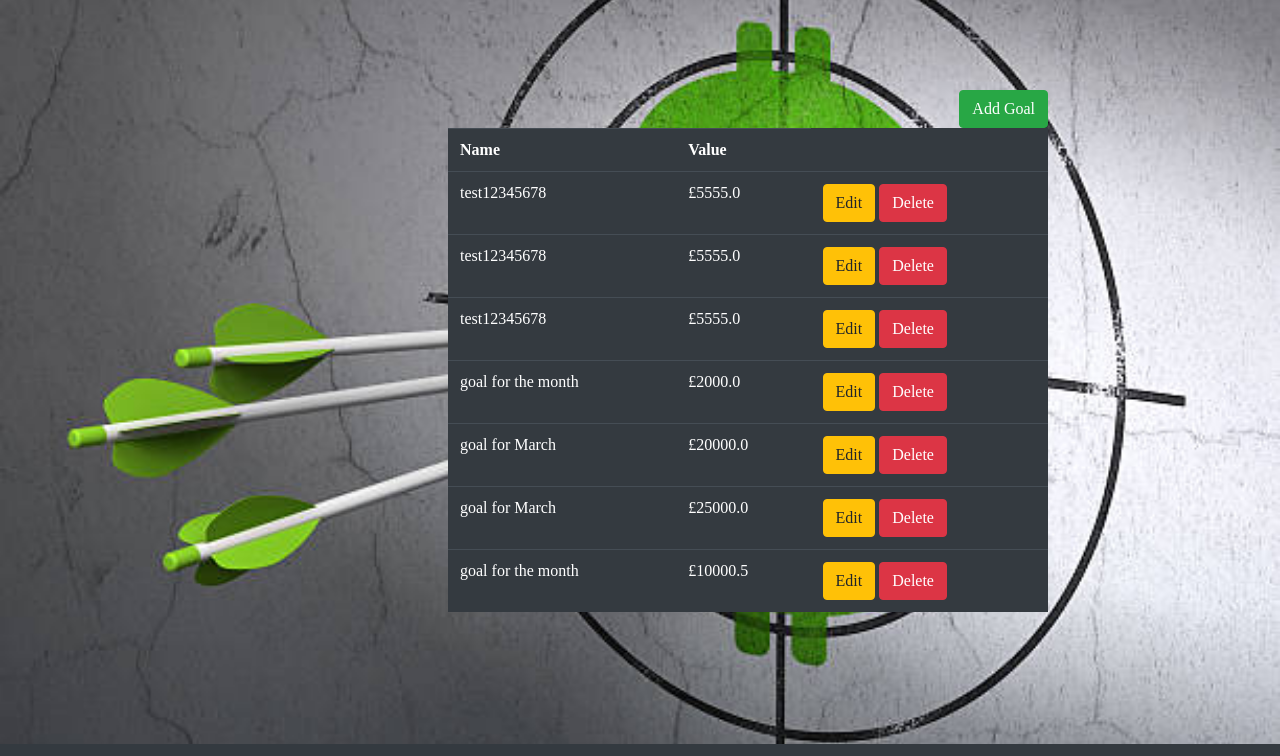
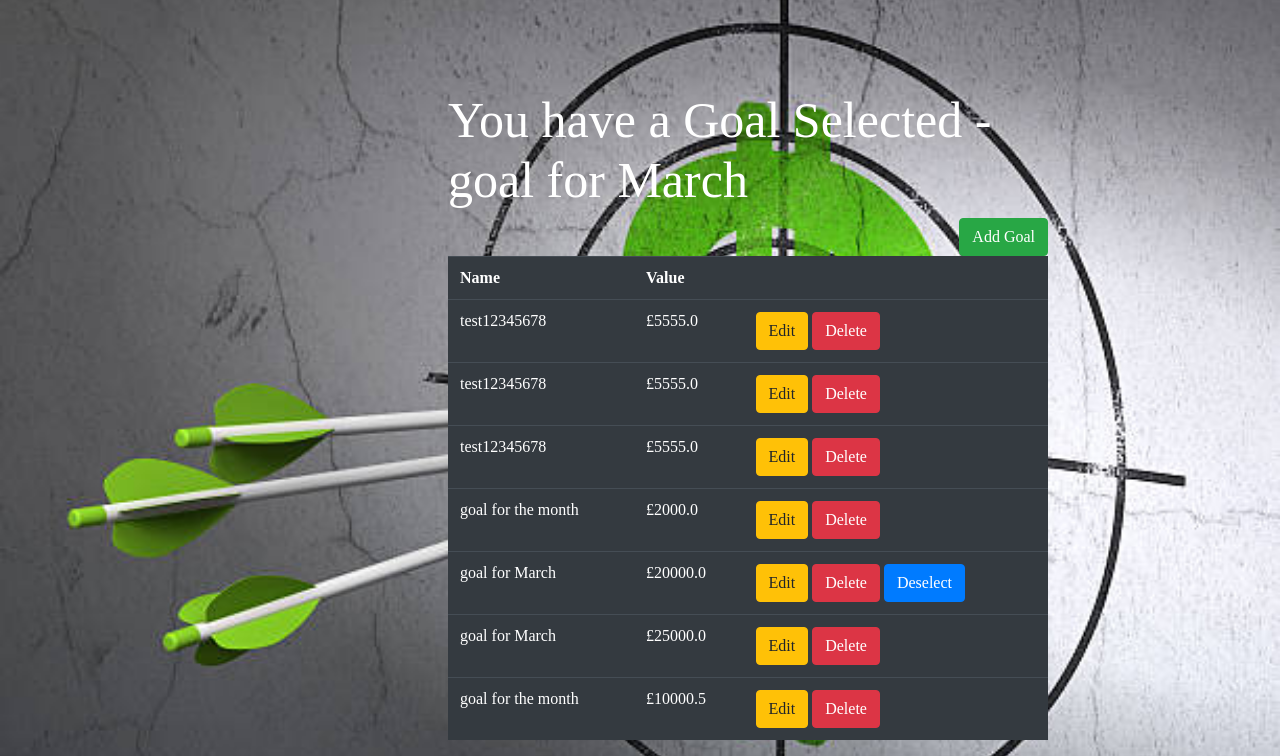
Before and after one commit to vharissh14/My-Project, a Flask app: page /edit_goal in a window 1280 px wide. Shown: the part 56-812 px from the top of the page. Run offline with Flask 3, Linux system fonts and the light colour scheme; data comes from the database, SQL or seed files in the repository; both versions use the stored data as it was after the commit; some libraries are stand-ins or nearby versions.

Commit message:
added select deselect functionality

```diff
--- a/app/models.py
+++ b/app/models.py
@@ -20,3 +20,4 @@ class Goal(db.Model):
     id = db.Column(db.Integer, primary_key=True)
     name = db.Column(db.String(100))
     value = db.Column(db.Float, nullable=False)
+    selected = db.Column(db.Integer, nullable=False)
--- a/app/templates/edit_goal.html
+++ b/app/templates/edit_goal.html
@@ -43,7 +43,11 @@
 
     <!-- <form method="post" action="/delete_goal"> -->
         <div class=" text-container">
-
+            {% if is_goals_set %}
+                <h1 style="color: white;">You have a Goal Selected - {{selected_goal}}</h1>
+            {% else %}
+                <h1 style="color: white;">You have No Goal Selected</h1>
+            {% endif %}
             <button type="button"  class="btn btn-success float-right"
                 data-toggle="modal" data-target="#mymodal">Add Goal</button> </h2>
             <table class="table table-hover table-dark">
@@ -60,7 +64,13 @@
                     <td>
                          <a href = "edit_goal/update/{{goal.id}}" class="btn btn-warning btn-xs" data-toggle="modal" data-target="#modaledit{{goal.id}}">Edit</a>
                          <a href = "edit_goal/delete/{{goal.id}}" class="btn btn-danger btn-xs" onclick="return confirm ('Are you sure you want to Delete ?')">Delete</a>
-                    </td>
+                         {% if selected_goal_id==goal.id %}
+                            <a href = "edit_goal/deselect/{{goal.id}}" class="btn btn-primary btn-xs" onclick="return confirm ('Do you want to deselect {{goal.name}} ?')">Deselect</a>
+                         {% endif %}
+                         {% if not is_goals_set %}
+                            <a href = "edit_goal/select/{{goal.id}}" class="btn btn-primary btn-xs" onclick="return confirm ('Do you want to select {{goal.name}} ?')">Select</a>
+                         {% endif %}
+                        </td>
                 </tr>
 
             <div id="modaledit{{goal.id}}" class="modal fade" role="dialog">
--- a/app/templates/home.html
+++ b/app/templates/home.html
@@ -53,6 +53,12 @@
             <p>Total Income: {{ total_income }}</p>
             <p>Total Expenditure: {{ total_expenditure }}</p>
             <p>Goal Value: {{ total_goal_value }}</p>
+            {% if is_goals_set %}
+                <p style="color: white;">Goal Name: {{selected_goal}}</p>
+                <p style="color: white;">Goal Value: {{selected_goal_value}}</p>
+            {% else %}
+                <p style="color: white;">You have No Active Goal</p>
+            {% endif %}
         </div>
     </div>
 
--- a/app/views.py
+++ b/app/views.py
@@ -12,7 +12,11 @@ def home():
     total_expenditure = db.session.query(db.func.sum(Expenditure.value)).scalar()
     all_goals = Goal.query.all()
     total_goal_value = sum(goal.value for goal in all_goals)
-    return render_template('home.html', total_income=total_income, total_expenditure=total_expenditure, total_goal_value=total_goal_value)
+    goal_set = Goal.query.filter_by(selected=1).count()
+    if goal_set == 1:
+        selected_goal = Goal.query.filter_by(selected=1).first()
+        return render_template('home.html', total_income=total_income, total_expenditure=total_expenditure, total_goal_value=total_goal_value, is_goals_set=True, selected_goal=selected_goal.name, selected_goal_id=selected_goal.id, selected_goal_value=selected_goal.value)
+    return render_template('home.html', total_income=total_income, total_expenditure=total_expenditure, total_goal_value=total_goal_value, is_goals_set=False, selected_goal=None, selected_goal_id=None, selected_goal_value=None)
 
 #to calculate all income in the income page
 @app.route('/income')
@@ -32,8 +36,11 @@ def expenditures():
 @app.route('/edit_goal')
 def edit_goals():
     all_goals = Goal.query.all()
-    print(all_goals)
-    return render_template('edit_goal.html', all_goals=all_goals)
+    goal_set = Goal.query.filter_by(selected=1).count()
+    if goal_set == 1:
+        selected_goal = Goal.query.filter_by(selected=1).first()
+        return render_template('edit_goal.html', all_goals=all_goals, is_goals_set=True, selected_goal=selected_goal.name, selected_goal_id=selected_goal.id)
+    return render_template('edit_goal.html', all_goals=all_goals, is_goals_set=False, selected_goal=None, selected_goal_id=None)
 
 @app.route('/add_income', methods=['GET', 'POST'])
 def add_income():
@@ -210,3 +217,18 @@ def insert_goal():
         db.session.add(my_data)
         db.session.commit()
         return redirect(url_for('edit_goal'))
+
+
+@app.route('/edit_goal/deselect/<id>',methods = ['GET','POST'])
+def deselect_goal(id):
+    goal_data = Goal.query.get(int(id))
+    goal_data.selected = 0
+    db.session.commit()
+    return redirect(url_for('edit_goals'))
+
+@app.route('/edit_goal/select/<id>',methods = ['GET','POST'])
+def select_goal(id):
+    goal_data = Goal.query.get(int(id))
+    goal_data.selected = 1
+    db.session.commit()
+    return redirect(url_for('edit_goals'))
--- /dev/null
+++ b/requirements.txt
@@ -0,0 +1,3 @@
+flask
+flask-migrate
+flask-wtf
```
Also changed, not shown: app.db, 1 other file.
